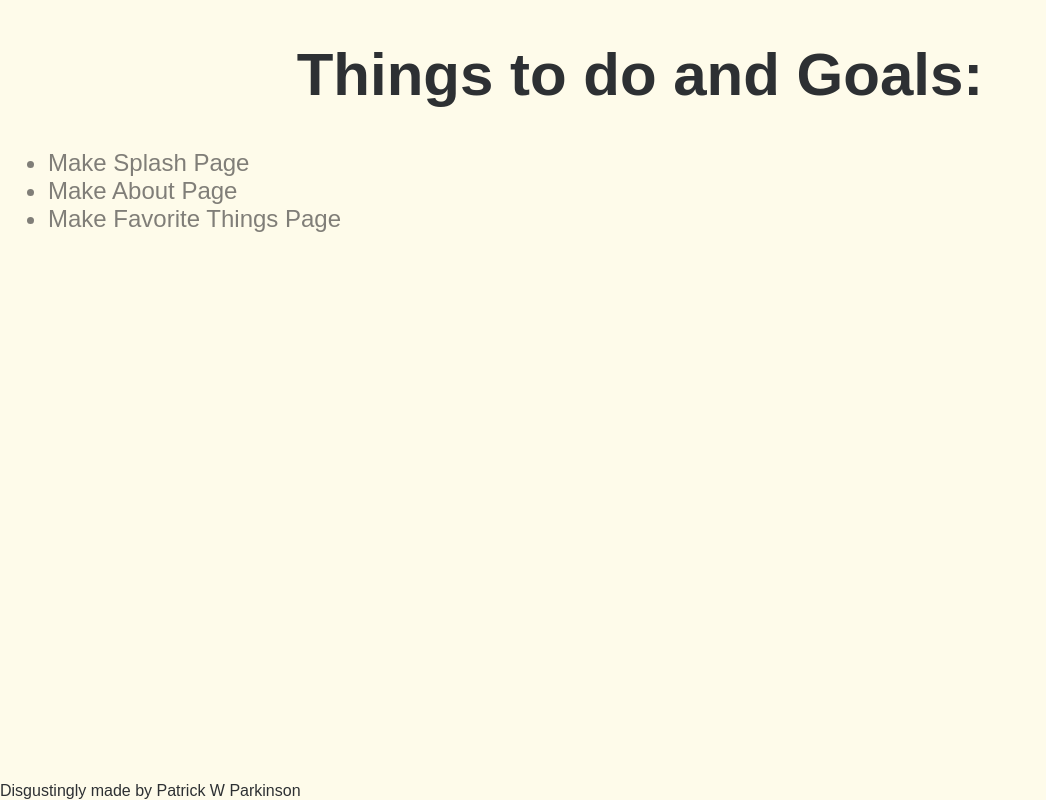
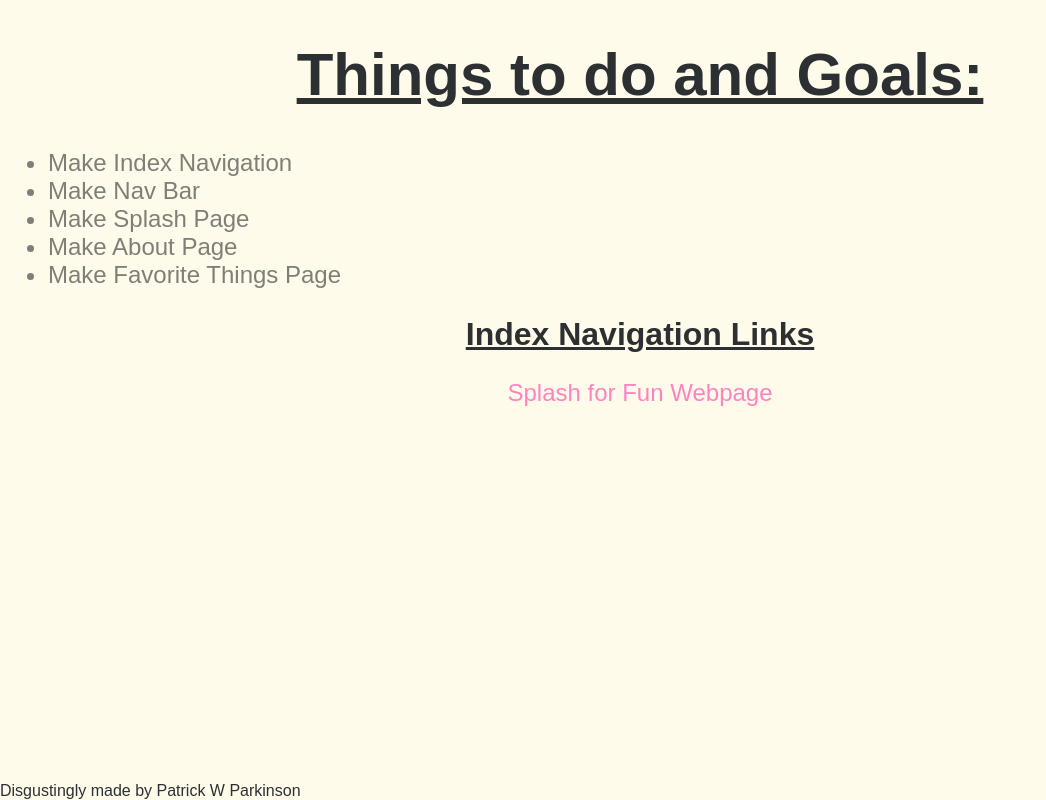
Before and after one commit to alyxkay/coursera-fedev, a plain HTML site: page site/index.html in a window 1280 px wide. Shown: the whole page, without its empty margins (0-1046 px from the left). Drawn offline with Linux system fonts and the light colour scheme.

Commit message:
Week1 Finalized

```diff
--- a/site/index.html
+++ b/site/index.html
@@ -14,11 +14,14 @@
       </header>
         <h1>Things to do and Goals:</h1>
         <ul>
+          <li>Make Index Navigation</li>
+          <li>Make Nav Bar</li>
           <li>Make Splash Page</li>
           <li>Make About Page</li>
           <li>Make Favorite Things Page</li>
         </ul>
-
+        <h2>Index Navigation Links</h2>
+        <a href="splash.html" target="_blank">Splash for Fun Webpage</a>
         <footer>Disgustingly made by Patrick W Parkinson</footer>
     </body>
 </html>
--- a/site/stylesindex.css
+++ b/site/stylesindex.css
@@ -8,6 +8,7 @@ h1 {
   font-family: Arial;
   color: #2D3033;
   font-weight: bold;
+  text-decoration:underline;
 }
 
 h2 {
@@ -16,6 +17,7 @@ h2 {
   font-family: Arial;
   color: #2D3033;
   font-weight: bold;
+  text-decoration:underline;
 }
 
 footer {
@@ -32,3 +34,20 @@ ul {
   font-family: Arial;
   font-size: 24px;
 }
+
+a:link {
+  font-size: 24px;
+  font-family: arial;
+  color:#FF82C1;
+  display: block;
+  text-align:center;
+  text-decoration:none;
+}
+
+a:visited {
+ color:#AC4FC6;
+}
+
+a:hover {
+  text-decoration:underline;
+}
```
